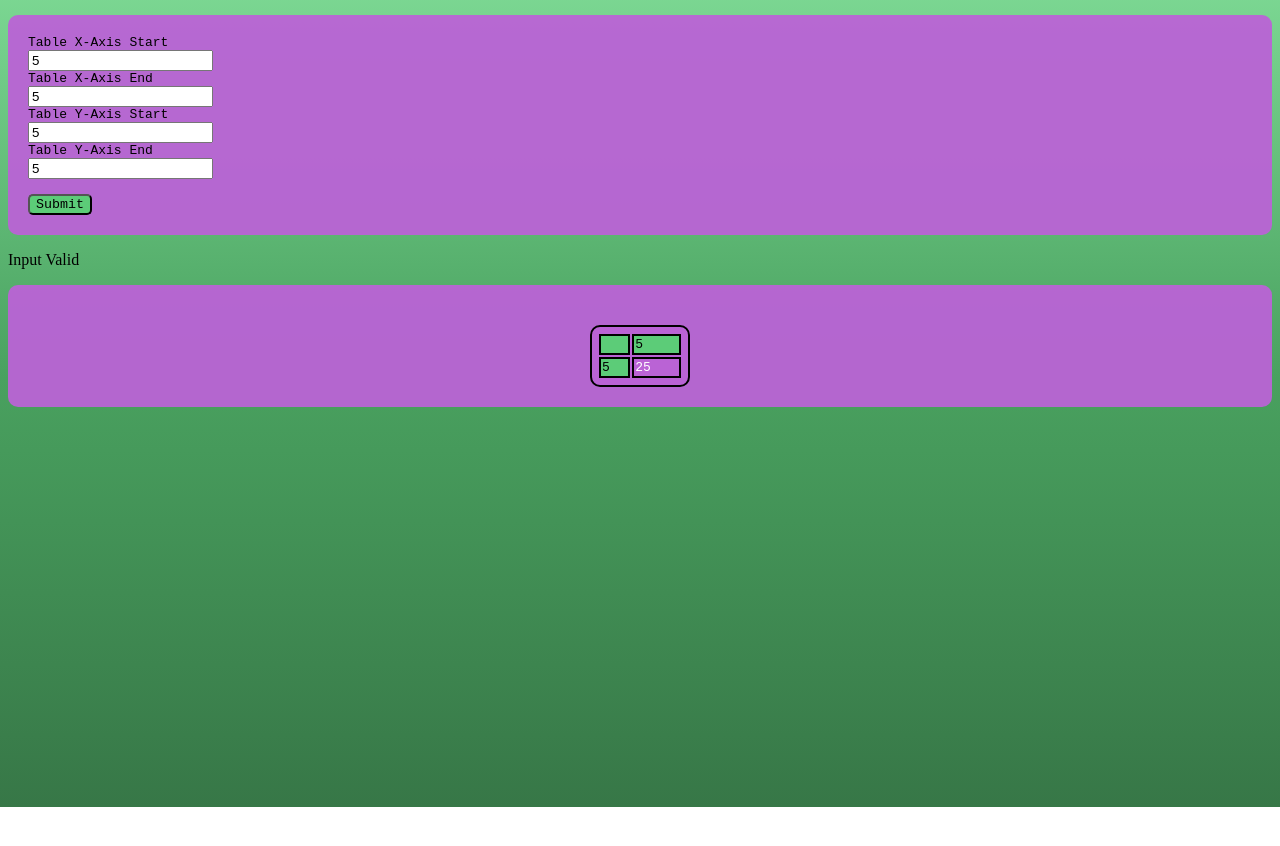
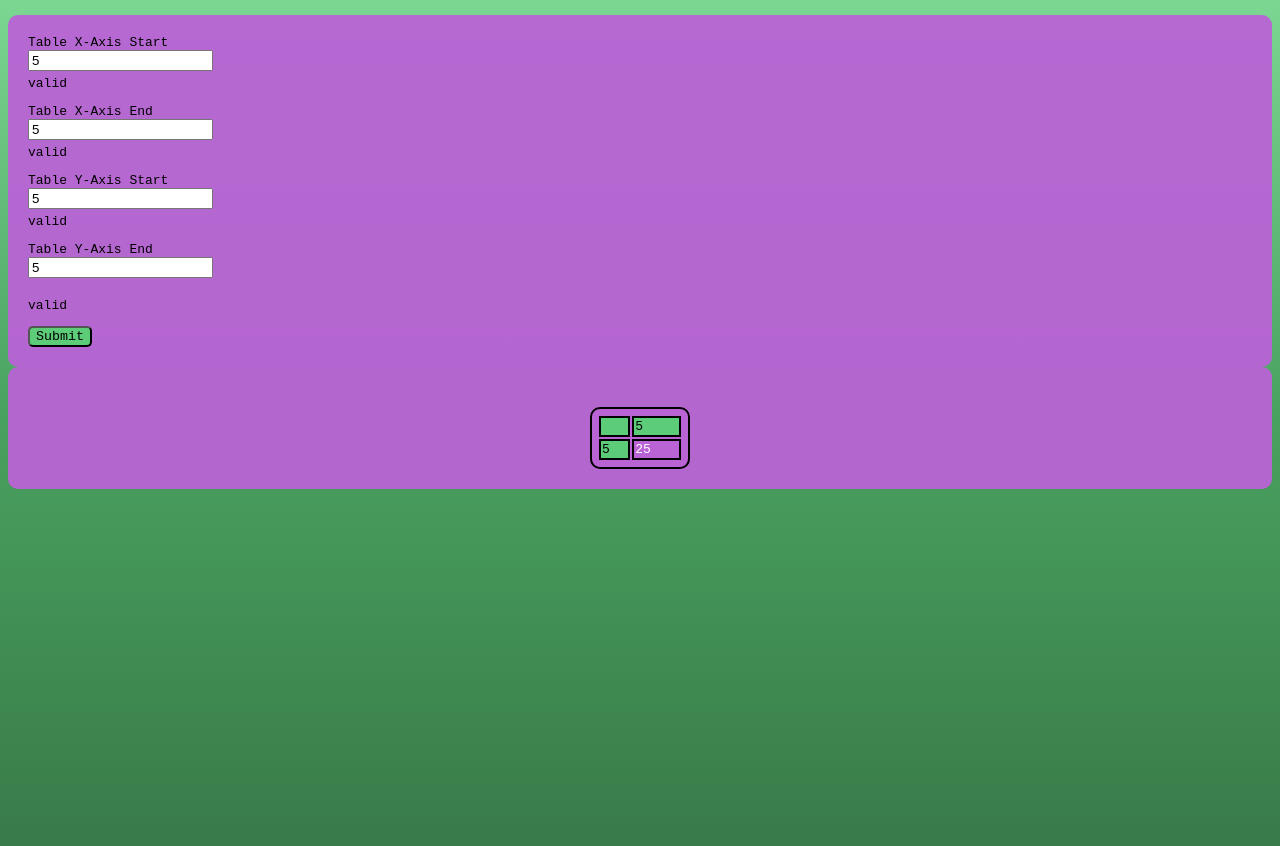
Before and after one commit to Jasonlazera/HW3, a plain HTML site: page index.html in a window 1280 px wide. Both pictures are taken after typing "5", "5", "5", "5" into the empty fields and a click on the button "Submit". Shown: the part 50-896 px from the top of the page. Before the commit the page ends 857 px from the top, so only its background shows below. Drawn offline with Linux system fonts and the light colour scheme.

Commit message:
Add files via upload

```diff
--- a/index.html
+++ b/index.html
@@ -26,16 +26,19 @@ are having to implement our own JavaScript code from scratch.
             <form id="myForm"action="#">
                 <label for="x_start">Table X-Axis Start </label><br>
                 <input type="number" id="x_start" name="x_start"><br>
+                <p id="demo"> </p>
                 <label for="x_end">Table X-Axis End</label><br>
                 <input type="number" id="x_end" name="x_end"><br>
+                <p id="demo2"> </p>
                 <label for="y_start">Table Y-Axis Start </label><br>
                 <input type="number" id="y_start" name="y_start"><br>
+                <p id="demo3"> </p>
                 <label for="y_end">Table Y-Axis End </label><br>
                 <input type="number" id="y_end" name="y_end"><br><br>
+                <p id="demo4"> </p>
                 <input type="button" id = "button" value="Submit" onclick="error_check()"></button>
           </form>
         </div>
-        <p id="demo"></p>
     <script src="javascript.js"></script>
     <div id = "tablearea">
     </div>
--- a/javascript.js
+++ b/javascript.js
@@ -1,98 +1,109 @@
 // Jason Lazera 7/31/21 jason_lazera@student.uml.edu
+var it = 0;
+var x_start_valid = false;
+var x_end_valid = false;
+var y_start_valid = false;
+var y_end_valid = false;
 
 //makes sure that user input is valid
 function error_check() {
 
-    var x_start = document.getElementById("myForm").elements[0].value;
-    var x_end = document.getElementById("myForm").elements[1].value;
-    var y_start = document.getElementById("myForm").elements[2].value;
-    var y_end = document.getElementById("myForm").elements[3].value;
-    let text;
-    var x_start_valid = false;
-    var y_start_valid = false;
-    var x_end_valid = false;
-    var y_end_valid = false;
+    //get values from form
+    let x_start = Math.floor(document.getElementById("x_start").value);
+    let x_end = Math.floor(document.getElementById("x_end").value);
+    let y_start = Math.floor(document.getElementById("y_start").value);
+    let y_end = Math.floor(document.getElementById("y_end").value);
 
+    x_start_valid = false;
+    x_end_valid = false;
+    y_start_valid = false;
+    y_end_valid = false;
 
-    //make sures x is valid starting value
-    if(x_start >= -50 && x_start <= 50) {
-        if (x_start < 0 && x_start >= -50) {
-            x_start = Number(x_start * -1);
-        }
-        x_start_valid = true;
+    //checking x start conditions
+    if (x_start > 50 || x_start < -50 ) {
+        text = "Please make sure the ending x value is larger than the starting x value";
+        document.getElementById("demo").innerHTML = text;
     }
 
-    //make sures y is valid starting value
-    if(y_start >= -50 && y_start <= 50) {
-        if (y_start < 0 && y_start >= -50) {
-            y_start = Number(y_start * -1);
-        }
-        y_start_valid = true;
+    else {
+        x_start_valid = true;
+        text = "valid";
+        document.getElementById("demo").innerHTML = text;
     }
 
-    //make sures x is valid ending value
-    if(x_end >= -50 && x_end <= 50) {
-        if (x_end < 0 && x_end >= -50) {
-            x_end = Number(x_end * -1);
-        }
-        x_end_valid = true;
-    }
+    //checking x end conditions
+    console.log(x_start, x_end);
 
-    //makes sure y is valid ending value
-    if(y_end >= -50 && y_end <= 50) {
-        if (y_end < 0 && y_end >= -50) {
-            y_end = Number(y_end * -1);
-        }
-        y_end_valid = true;
-    }
+    if (x_end > 50 || x_end < -50 || (x_end - x_start) < 0 ) {
 
-    //rest of conditions are validated
-    if ((x_end < x_start)) {
-        x_end_valid = false;
-        x_start_valid = false;
-    }
-
-    if ((y_end < y_start)) {
-        y_end_valid = false;
-        y_start_valid = false;
-    }
-
-    if (x_start_valid === true && x_end_valid === true &&
-         y_start_valid === true && y_end_valid === true) {
-        text = "Input Valid";
-        document.getElementById("demo").innerHTML = text;
-        create_table(x_start, x_end, y_start, y_end);
-    }
-
-    //if the input is invalid, the user is told why and it is handled
-    //gracefully
-    if (x_start_valid === false || x_end_valid === false ||
-        y_start_valid === false || y_end_valid === false) {
-
-        if ((x_end < x_start)) {
-            text = "Input Invalid. Make sure the end size is larger than the start size";
-        }
-
-        else if ((y_end < y_start)) {
-            text = "Input Invalid. Make sure the end size is larger than the start size";
+        if((x_end - x_start) < 0) {
+            text = "Please make sure the ending x value is larger than the starting x value";
+            document.getElementById("demo2").innerHTML = text;
         }
 
         else {
-            text = "Input Invalid. Make sure a number value between -50 and 50 is entered for each option."
+            text = "Please enter an integer value from -50 to 50 (inclusive)";
+            document.getElementById("demo2").innerHTML = text;
         }
-        document.getElementById("demo").innerHTML = text;
     }
+
+    else {
+        x_end_valid = true;
+        text = "valid";
+        document.getElementById("demo2").innerHTML = text;
+    }
+
+    //checking y start conditions
+    if (y_start > 50 || y_start < -50) {
+        text = "Please make sure the ending x value is larger than the starting x value";
+        document.getElementById("demo3").innerHTML = text;
+    }
+
+    else {
+        y_start_valid = true;
+        text = "valid";
+        document.getElementById("demo3").innerHTML = text;
+    }
+
+    //checking y end conditions
+    if (y_end > 50 || y_end < -50 || (y_end - y_start) < 0) {
+
+        console.log((y_end - y_start));
+        if((y_end - y_start) < 0) {
+            text = "Please make sure the ending y value is larger than the starting y value";
+            document.getElementById("demo4").innerHTML = text;
+        }
+
+        else {
+            text = "Please enter an integer value from -50 to 50 (inclusive)";
+            document.getElementById("demo4").innerHTML = text;
+        }
+    }
+
+    else {
+        y_end_valid = true;
+        text = "valid";
+        document.getElementById("demo4").innerHTML = text;
+    }
+
+    if (x_start_valid == true && x_end_valid == true &&
+        y_start_valid == true && y_end_valid == true) {
+        create_table();
+    }
+
 }
 
 //some code from this function was taken from https://stackoverflow.com/questions/14643617/create-table-using-javascript
 //function generates the table
-function create_table(x_start, x_end, y_start, y_end) {
+function create_table() {
+
+    var x_start = Math.floor(document.getElementById("myForm").elements[0].value);
+    var x_end = Math.floor(document.getElementById("myForm").elements[1].value);
+    var y_start = Math.floor(document.getElementById("myForm").elements[2].value);
+    var y_end = Math.floor(document.getElementById("myForm").elements[3].value);
 
     var num = Number(x_start);
     var num2 = Number(y_start);
-
-    console.log(num);
-    console.log(num2);
 
     //html elements are imported
     var tablearea = document.getElementById('tablearea');
@@ -100,6 +111,7 @@ function create_table(x_start, x_end, y_start, y_end) {
     tbl.style.width  = '100px';
     tbl.style.border = '2px solid black';
 
+    //table is made based on template from stackoverflow
     for(var i = y_start-1; i <= y_end; i++){
         var tr = tbl.insertRow();
 
@@ -131,5 +143,14 @@ function create_table(x_start, x_end, y_start, y_end) {
         }
     }
 
+    if (it > 0) {
+        var table1 = document.getElementById('table1');
+        tablearea.removeChild(table1);
+        console.log(1);
+    }
+
+    tbl.setAttribute('id', 'table1');
     tablearea.appendChild(tbl);
+
+    it++;
 }
--- a/styling.css
+++ b/styling.css
@@ -5,7 +5,14 @@ jason_lazera@student.uml.edu */
 /* Some of this formatting code for the table was taken from W3Schools CSS form formatting */
 input[type="text"] {
     width: 20%;
+}
 
+p {
+    margin-top: 5px;
+    color: rgb(0, 0, 0);
+    background-color: none;
+    text-align: left;
+    border-radius: 5px;
 }
 
 /* formatting for div */
```
Also changed, not shown: readme.txt.
